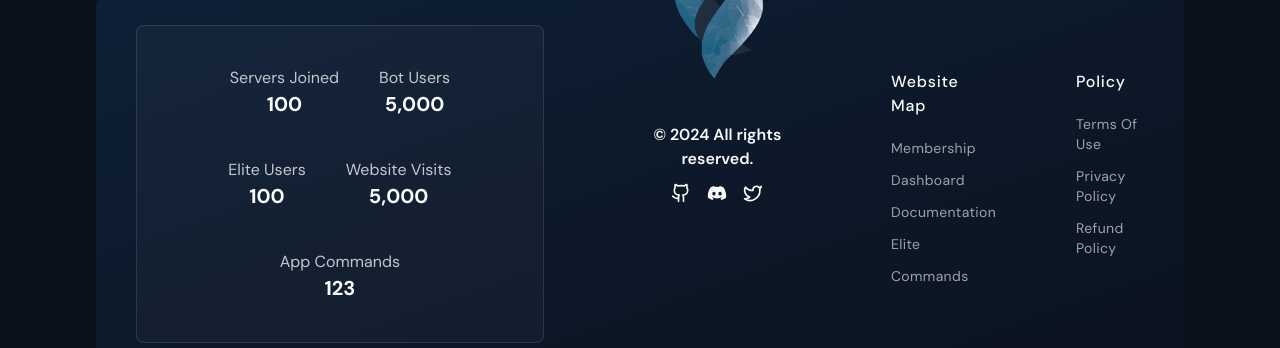
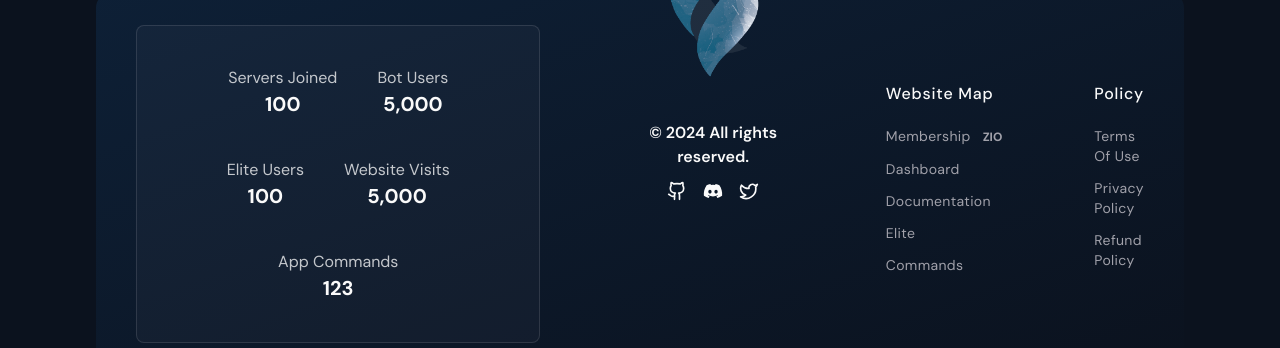
Before and after one commit to Alex6n/frost-app, a Next.js app: page / in a window 1280 px wide. Shown: the part 2962-3310 px from the top of the page. Built offline with nearby package versions, Linux system fonts and the light colour scheme.

Commit message:
Add badges to useful links in layout and footer components

```diff
--- a/app/layout.tsx
+++ b/app/layout.tsx
@@ -27,6 +27,10 @@ const usefullLinks = [
       {
         title: "Membership",
         href: "/membership",
+        badge: {
+          title: "zio",
+          color: "green",
+        },
       },
       {
         title: "Dashboard",
--- a/app/page.tsx
+++ b/app/page.tsx
@@ -98,7 +98,6 @@ export default function Home() {
           </SectionDetails>
         </Section>
       </section>
-
       {/* TODO: add top partners here */}
     </main>
   );
--- a/components/Footer.tsx
+++ b/components/Footer.tsx
@@ -8,12 +8,17 @@ import Statistics from "./Statistics";
 import { Github, Twitter } from "lucide-react";
 import { FontAwesomeIcon } from "@fortawesome/react-fontawesome";
 import { faDiscord } from "@fortawesome/free-brands-svg-icons";
+import { cn } from "@/lib/utils";
 interface FooterProps {
   usefullLinks: {
     label: string;
     links: {
       title: string;
       href: string;
+      badge?: {
+        title: string;
+        color: string;
+      };
     }[];
   }[];
   appData: {
@@ -61,11 +66,21 @@ const Footer = ({ usefullLinks, appData }: FooterProps) => {
               <h3 className="mb-5 tracking-wider text-md font-medium">
                 {label}
               </h3>
-              {links.map(({ href, title }) => (
+              {links.map(({ href, title, badge }) => (
                 <ul key={title} className="text-zinc-400 mb-3 text-sm">
                   <Link className="hover:underline tracking-wide" href={href}>
                     {title}
                   </Link>
+                  {badge && (
+                    <span
+                      className={cn(
+                        "m-1 rounded px-2 py-[2px] text-[12px] font-extrabold uppercase w-fit",
+                        `bg-[${badge.color}]/10 text-[${badge.color}]`
+                      )}
+                    >
+                      {badge.title}
+                    </span>
+                  )}
                 </ul>
               ))}
             </div>
```
